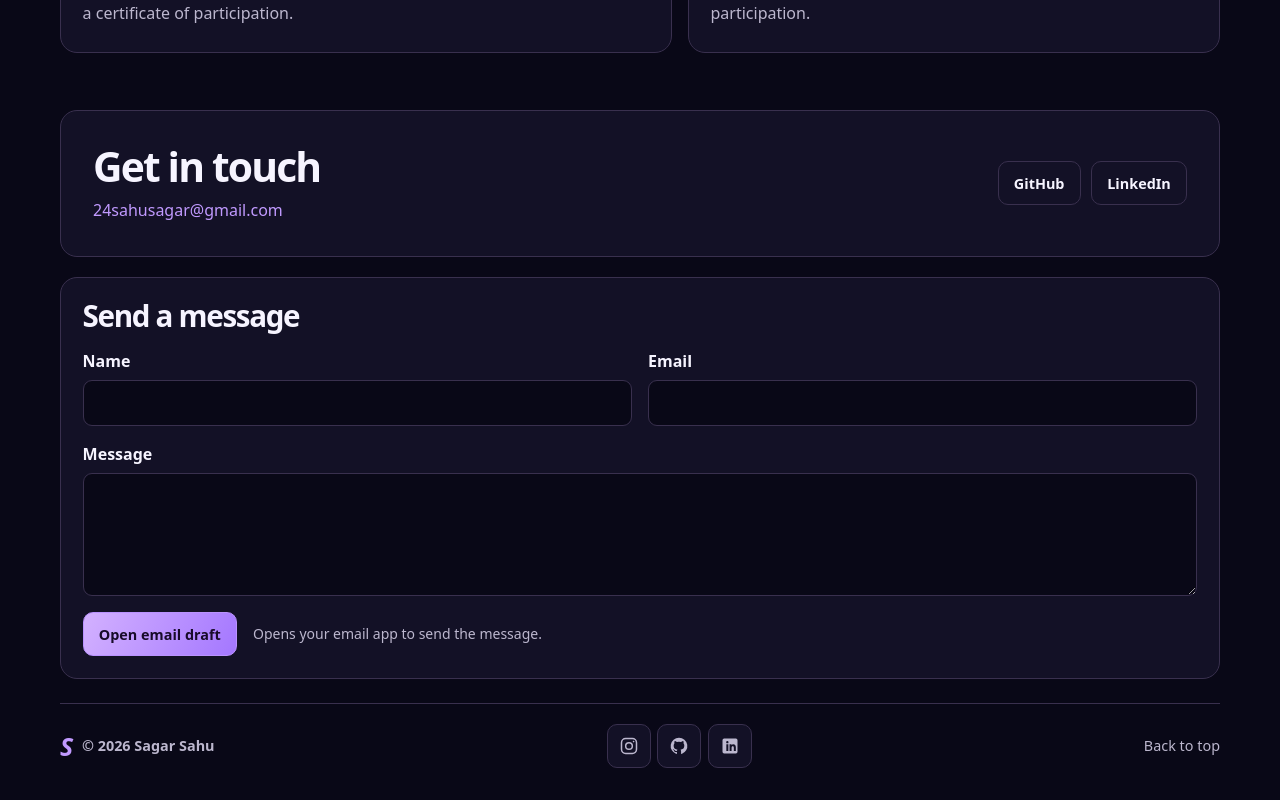
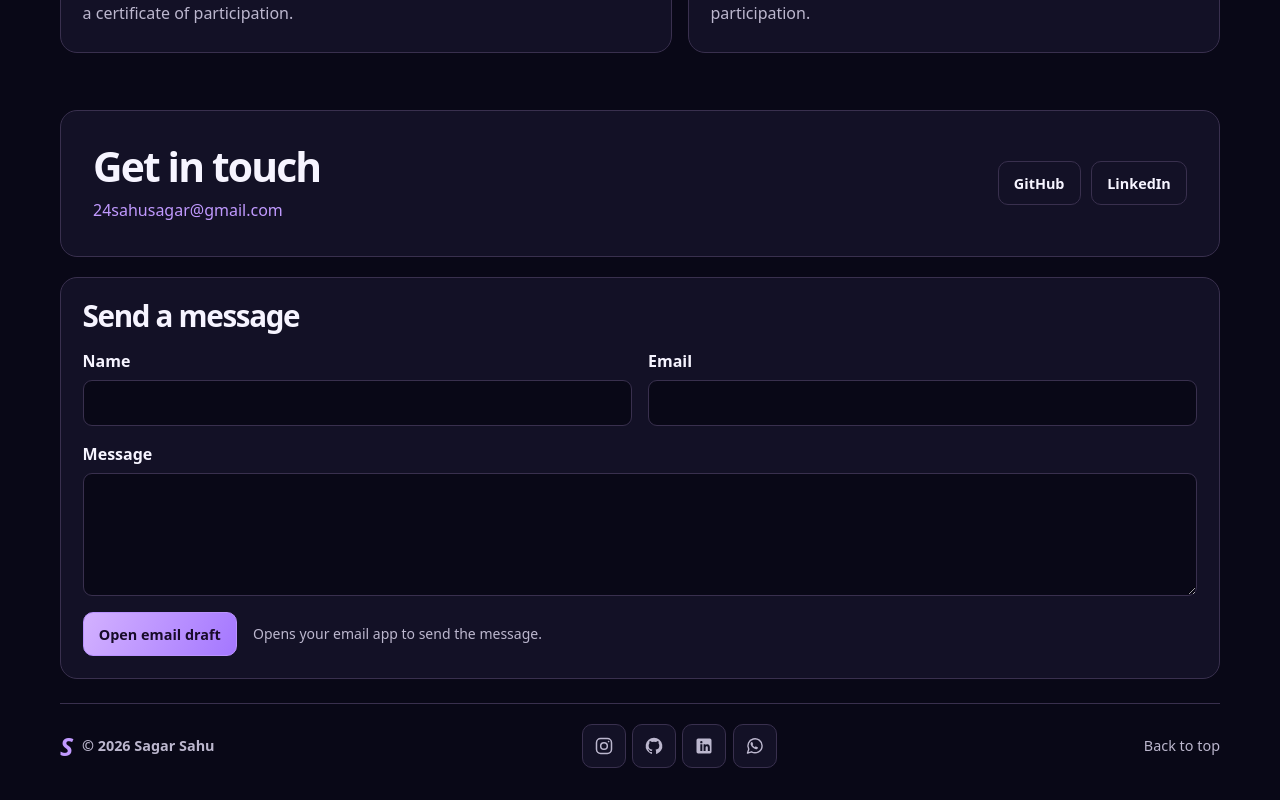
Before and after one commit to Sagar-rolex/sagar-sahu-portfolio, a React (Vite) app: page / in a window 1280 px wide. Shown: the part 2700-3500 px from the top of the page. Built offline with nearby package versions, Linux system fonts and the light colour scheme.

Commit message:
Update Site source

```diff
--- a/src/Sections.jsx
+++ b/src/Sections.jsx
@@ -197,8 +197,14 @@ export function Footer() {
               <path d="M5 3h14a2 2 0 0 1 2 2v14a2 2 0 0 1-2 2H5a2 2 0 0 1-2-2V5a2 2 0 0 1 2-2Zm2.6 7v8H10v-8H7.6Zm1.2-4a1.4 1.4 0 1 0 0 2.8 1.4 1.4 0 0 0 0-2.8Zm2.7 4v8h2.4v-4c0-1.1.4-1.8 1.4-1.8 1 0 1.3.7 1.3 1.8v4H19v-4.6c0-2.4-1.2-3.6-3-3.6-1.1 0-1.8.5-2.2 1.1V10h-2.3Z"/>
             </svg>
           </a></li>
-        </ul>
-        <a href="#home">Back to top</a>
+        <li><a href="https://wa.me/918591189235" aria-label="Message Sagar on WhatsApp" title="WhatsApp">
+          <svg viewBox="0 0 24 24" aria-hidden="true" fill="none" stroke="currentColor" strokeWidth="1.7" strokeLinecap="round" strokeLinejoin="round">
+            <path d="M20.5 11.6a8.5 8.5 0 0 1-12.7 7.4L3 20.5l1.5-4.7A8.5 8.5 0 1 1 20.5 11.6Z"/>
+            <path fill="currentColor" stroke="none" d="M8.1 7.2c.3-.1.6 0 .7.3l.9 2c.1.2.1.4-.1.6l-.6.7a6.5 6.5 0 0 0 2.9 2.7l.7-.9c.2-.2.4-.2.6-.1l2 .9c.3.1.4.3.3.6-.2 1.2-1 1.9-2.1 1.8-2.9-.3-6.7-3.7-6.7-6.5 0-1 .5-1.8 1.4-2.1Z"/>
+          </svg>
+        </a></li>
+      </ul>
+      <a href="#home">Back to top</a>
       </div>
     </footer>
   );
```
